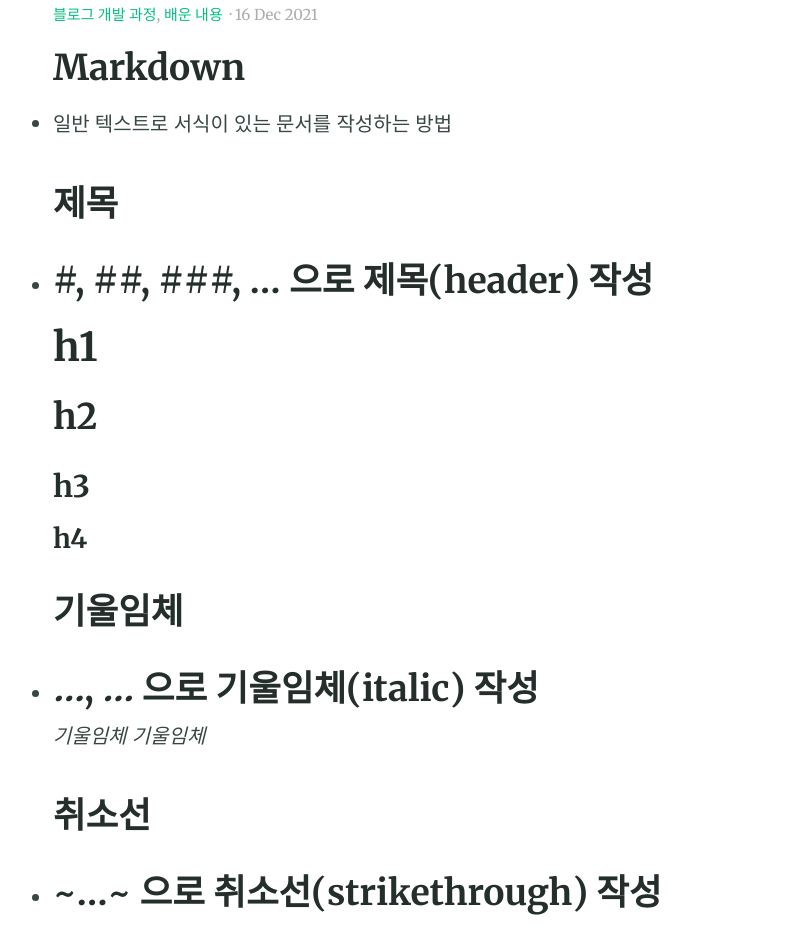
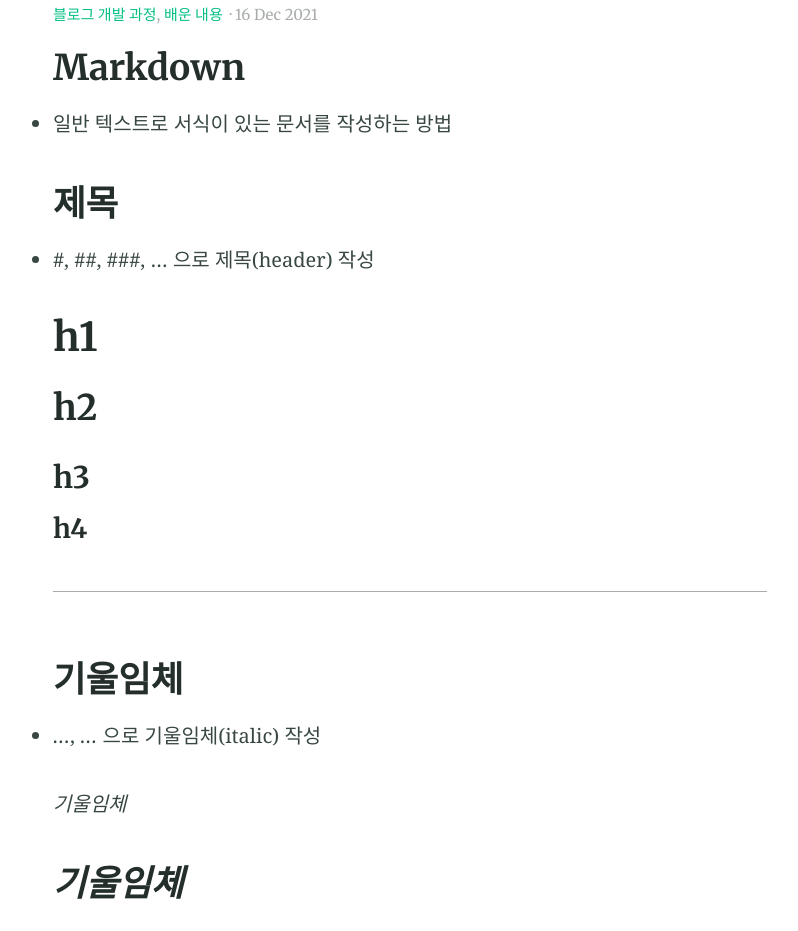
Before and after one commit to chohyeonho/chohyeonho.github.io, a Jekyll site: the page built from _posts/2021-12-16-markdown.md, in a window 1280 px wide. Shown: the part 527-1458 px from the top of the page, without its empty margins (230-1028 px from the left). Built offline with Jekyll 4.4.1, drawn with Linux system fonts in a browser that asks for light colours; comment, search, counter and statistics services are not loaded.

```diff
--- a/_posts/2021-12-16-markdown.md
+++ b/_posts/2021-12-16-markdown.md
@@ -15,18 +15,19 @@ feature_image: "https://picsum.photos/2560/600?image=733"
 
 ## 제목
 - #, ##, ###, ... 으로 제목(header) 작성
----
+
 # h1
 ## h2
 ### h3
 #### h4
-
+---
 ## 기울임체
 - *...*, _..._ 으로 기울임체(italic) 작성
+
+*기울임체*
+
+_기울임체_
 ---
-*기울임체*
-_기울임체_
-
 ## 취소선
 - ~...~ 으로 취소선(strikethrough) 작성
 ---
```
